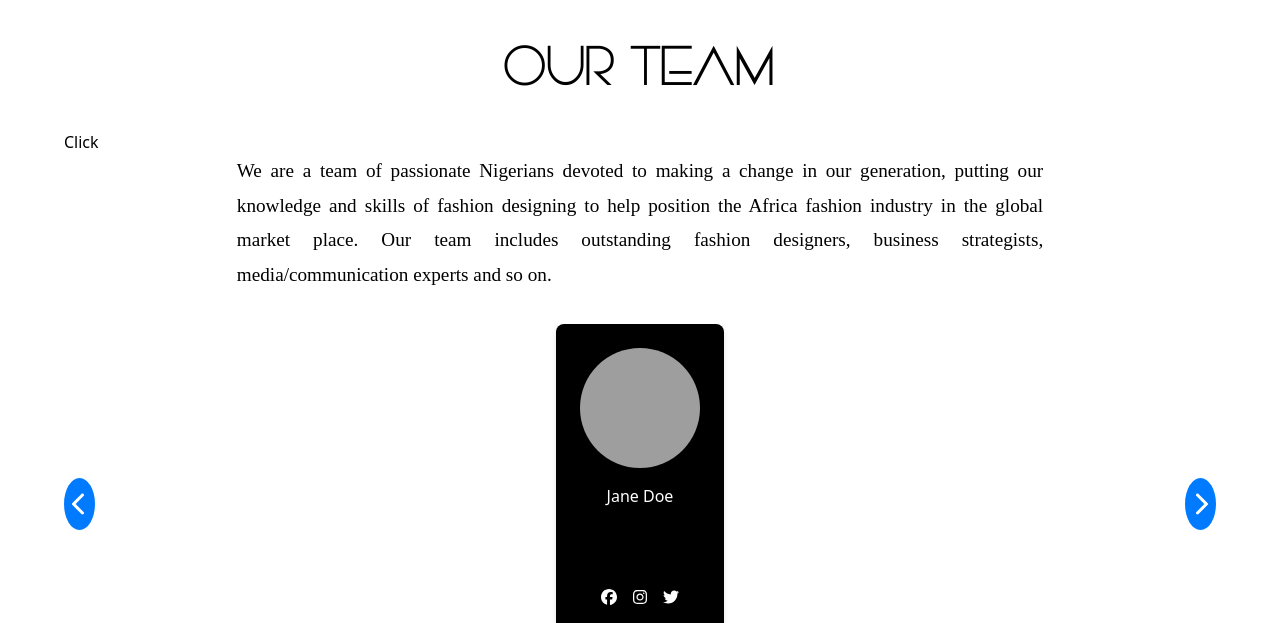
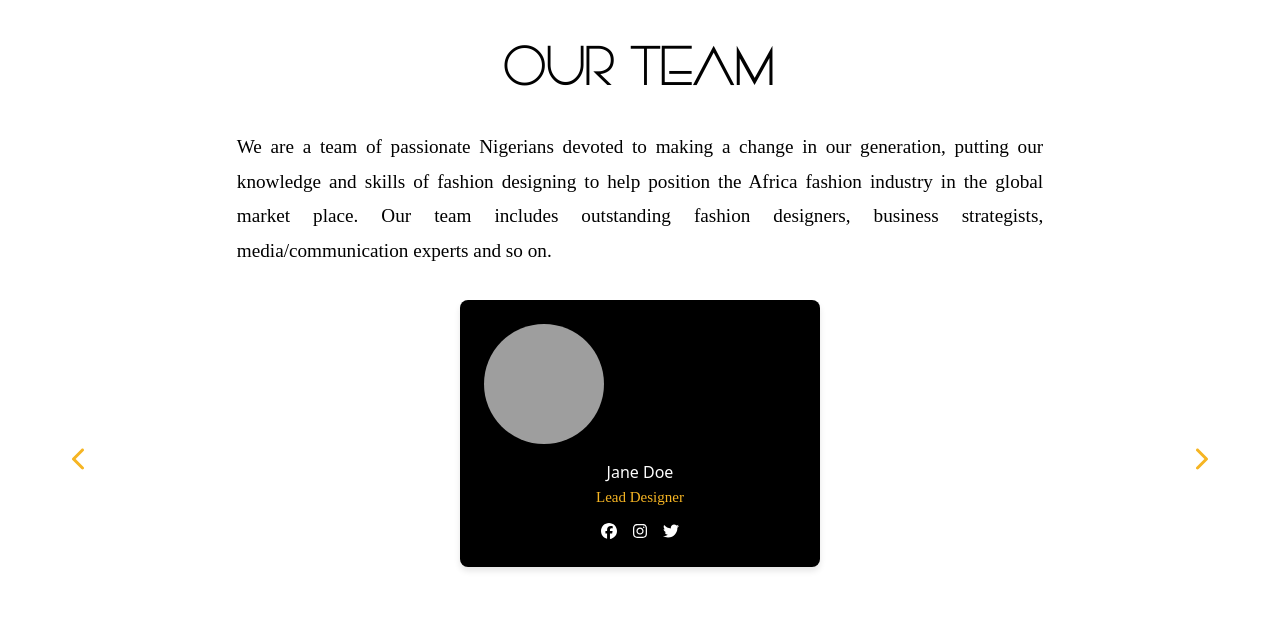
Before and after one commit to mrauthentik/Encanto, a React (Vite) app in the folder alaran/: page /about in a window 1280 px wide. Shown: the part 1480-2103 px from the top of the page. Built offline with nearby package versions, Linux system fonts and the light colour scheme; grey boxes are pictures that could not be loaded; a web font is replaced by a local one.

Commit message:
Update AboutPage styles and enhance team member role display

```diff
--- a/alaran/src/App.css
+++ b/alaran/src/App.css
@@ -603,14 +603,18 @@ main p {
 
 .nav-button.prev {
   left: 0;
+  background-color: transparent;
+  color: var(--color-secondary);
 }
 
 .nav-button.next {
   right: 0;
+  background-color: transparent;
+  color: var(--color-secondary);
 }
 
 .slider {
-  width: 300px;
+  width: 600px;
   display: flex;
   justify-content: center;
   overflow: hidden;
@@ -622,6 +626,7 @@ main p {
   border-radius: 8px;
   box-shadow: 0 4px 6px rgba(0, 0, 0, 0.1);
   padding: 1.5rem;
+  width: 60%;
 }
 
 .team-card img {
@@ -638,3 +643,8 @@ main p {
   gap: 1rem;
   margin-top: 0.5rem;
 }
+.role{
+  color: var(--color-secondary);
+  font-size: 15px;
+  text-align: center;
+}
--- a/alaran/src/components/AboutPage.jsx
+++ b/alaran/src/components/AboutPage.jsx
@@ -85,7 +85,6 @@ const AboutPage = () => {
       <section className="about-section">
         <main>
           <h2>OUR TEAM</h2>
-          <button> Click</button>
           <p>We are a team of passionate Nigerians devoted to making a change in our generation, putting our knowledge and skills of fashion designing to help position the Africa fashion industry in the global market place. Our team includes outstanding fashion designers, business strategists, media/communication experts and so on. </p>
           <div className="slider-wrapper">
             <button className="nav-button prev" onClick={handlePrev}>
@@ -107,7 +106,7 @@ const AboutPage = () => {
                     className="team-image"
                   />
                   <h3>{teamMembers[currentIndex].name}</h3>
-                  <p>{teamMembers[currentIndex].role}</p>
+                  <p className="role">{teamMembers[currentIndex].role}</p>
                   <div className="team-socials">
                     <a
                       href={teamMembers[currentIndex].socials.facebook}
@@ -135,7 +134,7 @@ const AboutPage = () => {
               </AnimatePresence>
             </div>
             <button className="nav-button next" onClick={handleNext}>
-              <FontAwesomeIcon icon={faChevronRight} />
+              <FontAwesomeIcon icon={faChevronRight}  />
             </button>
           </div>
         </main>
```
